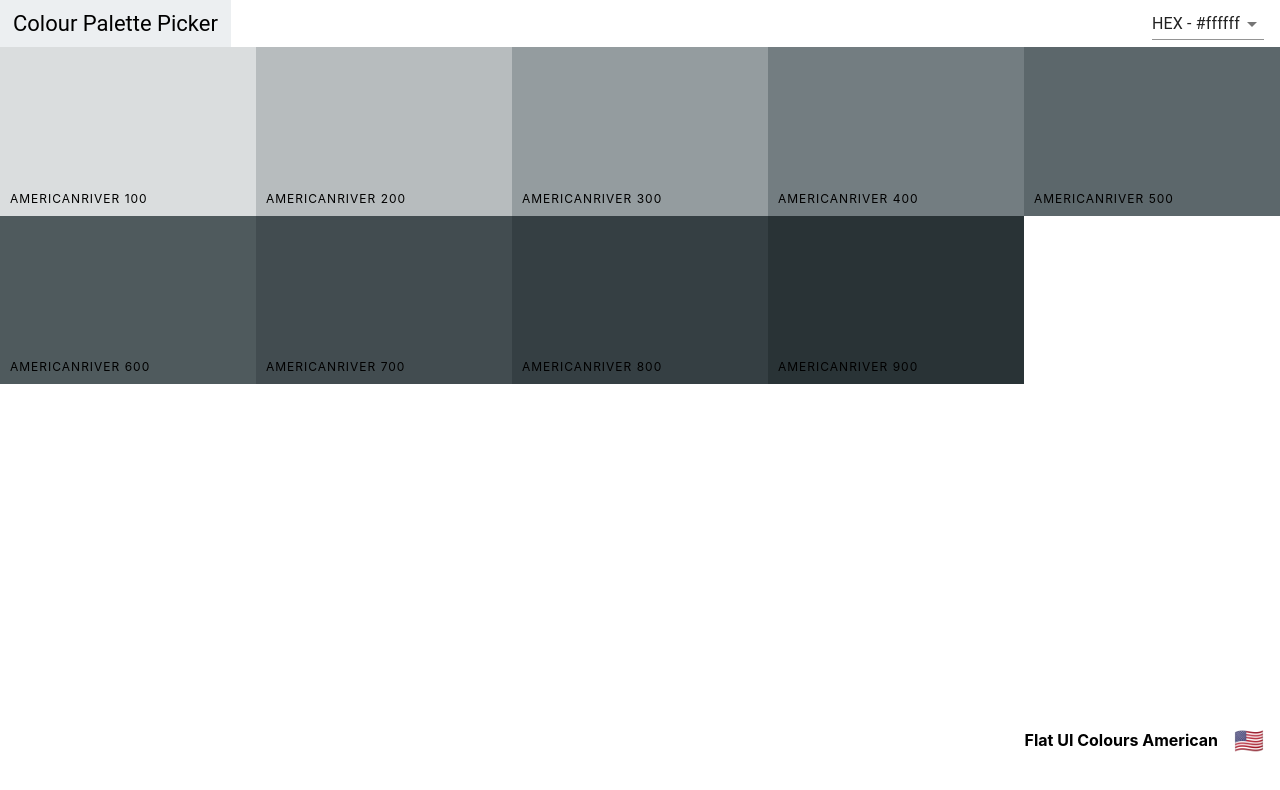
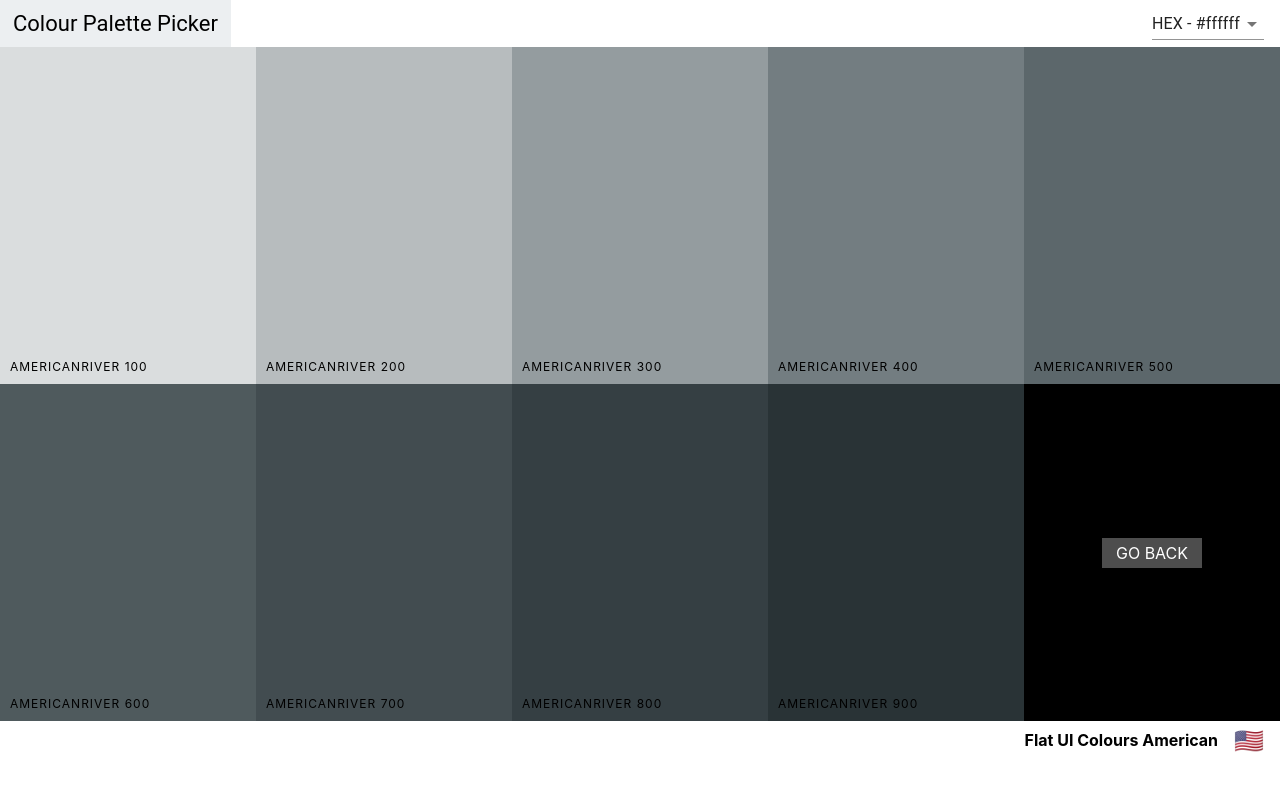
Before and after one commit to JoshuaKaluski/colour-palette-picker, a React (Create React App) app: page /palette/flat-ui-colours-american/americanriver in a window 1280 px wide. Shown: the top 790 px of the page. Built offline with nearby package versions, Linux system fonts and the light colour scheme.

Commit message:
Added Link to return to Palette view from SingleColourPalette view.

```diff
--- a/src/ColourBox.css
+++ b/src/ColourBox.css
@@ -8,7 +8,12 @@
     text-transform: uppercase;
 }
 
-.copy-button {
+.SingleColourPalette .ColourBox {
+    height: 50%;
+}
+
+.copy-button,
+.back-button {
     width: 100px;
     height: 30px;
     position: absolute;
@@ -25,7 +30,15 @@
     color: white;
     border: none;
     cursor: pointer;
+    text-decoration: none;
+}
+
+.copy-button {
     opacity: 0;
+}
+
+.ColourBox.go-back {
+    background-color: black;
 }
 
 .ColourBox:hover .copy-button {
--- a/src/SingleColourPalette.js
+++ b/src/SingleColourPalette.js
@@ -1,4 +1,5 @@
 import React, {Component} from 'react';
+import {Link} from "react-router-dom";
 import ColourBox from './ColourBox';
 import Navbar from "./Navbar";
 import PaletteFooter from './PaletteFooter';
@@ -37,12 +38,12 @@ class SingleColourPalette extends Component {
   render() {
     //Object destructuring of state and props
     const {format} = this.state;
-    const {paletteName, emoji} = this.props.palette;
+    const {paletteName, emoji, id} = this.props.palette;
 
     //Method to generate colour boxes
     const colourBoxes = this._shades.map(colour => (
       <ColourBox
-        key={colour.id}
+        key={colour.name}
         name={colour.name}
         background={colour[format]}
         showLink={false}
@@ -50,12 +51,17 @@ class SingleColourPalette extends Component {
     ));
 
     return (
-      <div className="Palette">
+      <div className="SingleColourPalette Palette">
         <Navbar
           handleChange={this.changeColourFormat}
           showingAllColours={false}
         />
-        <div className="Palette-colours">{colourBoxes}</div>
+        <div className="Palette-colours">
+          {colourBoxes}
+          <div className="go-back ColourBox">
+            <Link className="back-button" to={`/palette/${id}`}>Go Back</Link>
+          </div>
+        </div>
         <PaletteFooter paletteName={paletteName} emoji={emoji}/>
       </div>
     )
```
Also changed, not shown: src/Navbar.js (indentation only), src/Palette.js (indentation only).
